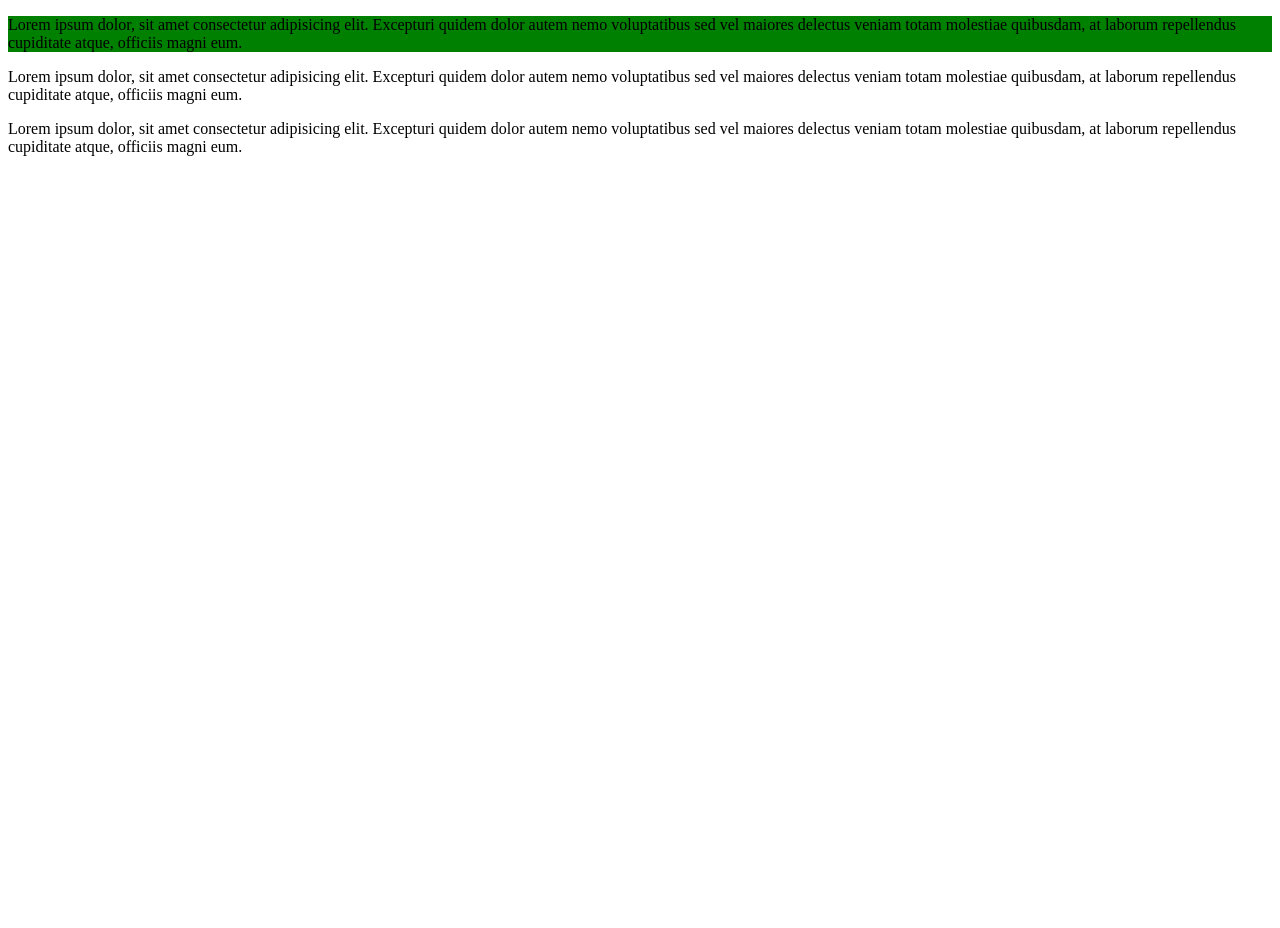
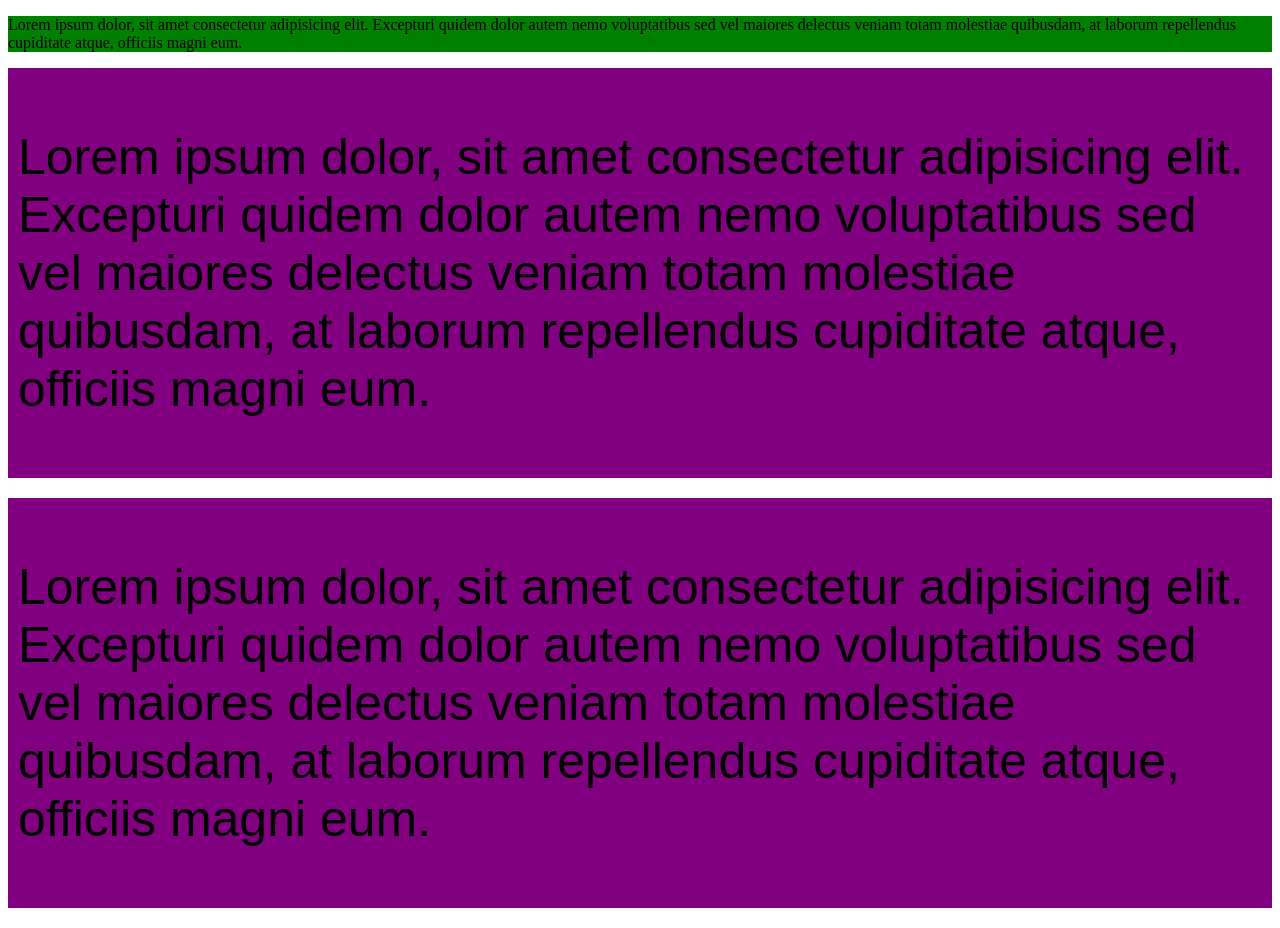
Before and after one commit to AhammedNoyon/my-third-github-repo, a plain HTML site: page index.html in a window 1280 px wide. Before the commit the page ends 800 px from the top, so only its background shows below. Drawn offline with Linux system fonts and the light colour scheme.

Commit message:
add class of css file

```diff
--- a/style/githuh.css
+++ b/style/githuh.css
@@ -1,3 +1,11 @@
 .love{
     background-color: green;
 }
+.care{
+    background-color: purple;
+    font-size: 50px;
+    font-family: fantasy;
+    border: 10px;
+    padding: 10px;
+    margin-bottom: 20px;
+}
```
